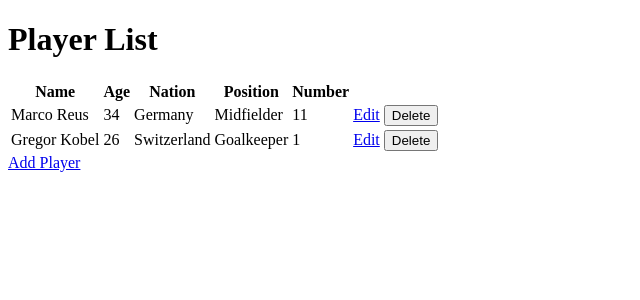
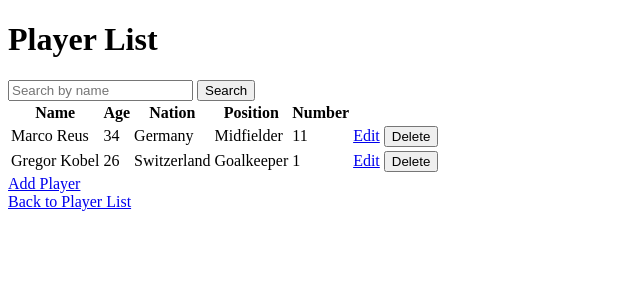
Before and after one commit to bschaap40/GitHubTechExercise, a Django app: page / in a window 1280 px wide. Shown: the top 300 px of the page, without its empty margins (0-640 px from the left). Run offline with Django 5.2, Linux system fonts and the light colour scheme; data comes from the database, SQL or seed files in the repository; both versions use the stored data as it was after the commit.

Commit message:
Add search bar and back button

```diff
--- a/techExApp/templates/player_list.html
+++ b/techExApp/templates/player_list.html
@@ -7,6 +7,10 @@
 </head>
 <body>
     <h1>Player List</h1>
+    <form method="GET" action="{% url 'player_list' %}">
+        <input type="text" name="q" placeholder="Search by name">
+        <button type="submit">Search</button>
+    </form>
     <table>
         <thead>
             <tr>
@@ -41,5 +45,7 @@
         </tbody>
     </table>
     <a href="{% url 'add_player' %}">Add Player</a>
+    <br>
+    <a href="{% url 'player_list' %}">Back to Player List</a>
 </body>
 </html>
--- a/techExApp/views.py
+++ b/techExApp/views.py
@@ -2,12 +2,20 @@ from django.views.generic import ListView, CreateView, UpdateView
 from django.urls import reverse_lazy
 from .models import Player
 from django.shortcuts import get_object_or_404, redirect
+from django.db.models import Q
 
 
 class PlayerListView(ListView):
     model = Player
     template_name = 'player_list.html'
     context_object_name = 'players'
+
+    def get_queryset(self):
+        query = self.request.GET.get('q')
+        if query:
+            return Player.objects.filter(Q(name__icontains=query))
+        else:
+            return Player.objects.all()
 
 class AddPlayer(CreateView):
     model = Player
```
Also changed, not shown: db.sqlite3.
